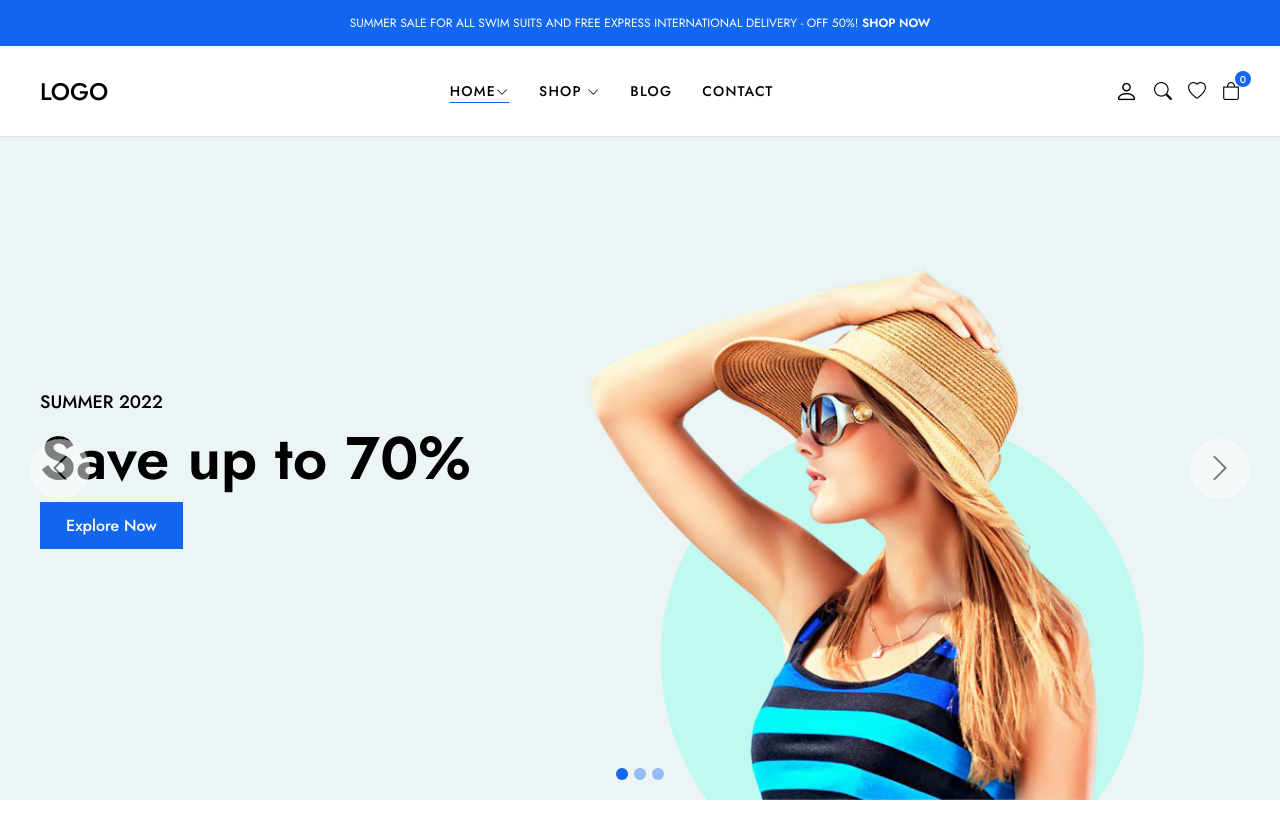
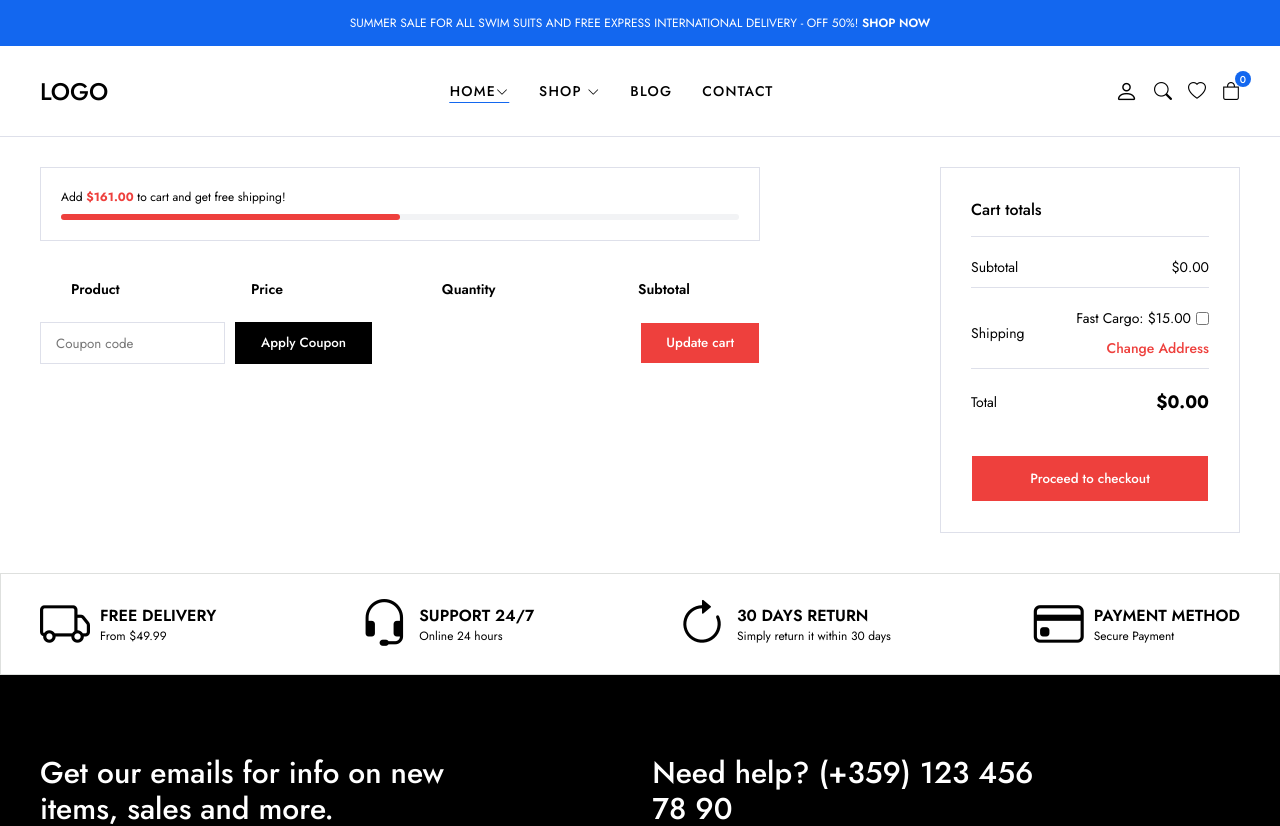
Before and after one commit to AydanKara/Projects, a React (Vite) app in the folder MERN-Stack-E-commerce/frontend/: page / in a window 1280 px wide. Shown: the top 826 px of the page. Built offline with nearby package versions, Linux system fonts and the light colour scheme.

Commit message:
Remove Item from Cart
Cart Totals calculations settings

```diff
--- a/MERN-Stack-E-commerce/frontend/src/App.jsx
+++ b/MERN-Stack-E-commerce/frontend/src/App.jsx
@@ -1,19 +1,19 @@
-import HomePage from "./pages/HomePage";
+/* import HomePage from "./pages/HomePage"; */
 import "./App.css";
 /* import ProductDetailsPage from "./pages/ProductDetailsPage"; */
 /* import BlogDetailsPage from "./pages/BlogDetailsPage"; */
 /* import BlogPage from "./pages/BlogPage"; */
-/* import CartPage from "./pages/CartPage"; */
+import CartPage from "./pages/CartPage";
 /* import AccountPage from "./pages/AccountPage"; */
 /* import ContactPage from "./pages/ContactPage"; */
 
 function App() {
   return (
     <>
-      <HomePage />
+      {/* <HomePage /> */}
       {/* <ContactPage /> */}
       {/* <AccountPage /> */}
-      {/* <CartPage /> */}
+      <CartPage />
       {/* <BlogPage /> */}
       {/* <BlogDetailsPage /> */}
       {/* <ProductDetailsPage /> */}
--- a/MERN-Stack-E-commerce/frontend/src/components/Cart/CartItem.jsx
+++ b/MERN-Stack-E-commerce/frontend/src/components/Cart/CartItem.jsx
@@ -1,17 +1,31 @@
-const CartItem = () => {
+import PropTypes from "prop-types";
+import { useContext } from "react";
+import { CartContext } from "../../context/CartProvider";
+
+const CartItem = ({ cartItem }) => {
+  const { removeFromCart } = useContext(CartContext);
   return (
     <tr className="cart-item">
       <td></td>
       <td className="cart-image">
-        <img src="img/products/product1/1.png" alt="" />
-        <i className="bi bi-x delete-cart" data-id="1" />
+        <img src={cartItem.img.singleImage} alt={cartItem.name} />
+        <i
+          className="bi bi-x delete-cart"
+          onClick={() => removeFromCart(cartItem.id)}
+        />
       </td>
-      <td>Analogue Resin Strap</td>
-      <td>$108</td>
-      <td className="product-quantity">1</td>
-      <td className="product-subtotal">$108.00</td>
+      <td>{cartItem.name}</td>
+      <td>${cartItem.price.newPrice}</td>
+      <td className="product-quantity">{cartItem.quantity}</td>
+      <td className="product-subtotal">
+        ${(cartItem.price.newPrice * cartItem.quantity).toFixed(2)}
+      </td>
     </tr>
   );
 };
 
 export default CartItem;
+
+CartItem.propTypes = {
+  cartItem: PropTypes.object,
+};
--- a/MERN-Stack-E-commerce/frontend/src/components/Cart/CartTable.jsx
+++ b/MERN-Stack-E-commerce/frontend/src/components/Cart/CartTable.jsx
@@ -1,6 +1,10 @@
+import { useContext } from "react";
 import CartItem from "./CartItem";
+import { CartContext } from "../../context/CartProvider";
 
 const CartTable = () => {
+  const { cartItems } = useContext(CartContext);
+
   return (
     <table className="shop-table">
       <thead>
@@ -14,8 +18,9 @@ const CartTable = () => {
         </tr>
       </thead>
       <tbody className="cart-wrapper">
-        <CartItem />
-        <CartItem />
+        {cartItems.map((item) => (
+          <CartItem key={item.id} cartItem={item} />
+        ))}
       </tbody>
     </table>
   );
--- a/MERN-Stack-E-commerce/frontend/src/components/Cart/CartTotals.jsx
+++ b/MERN-Stack-E-commerce/frontend/src/components/Cart/CartTotals.jsx
@@ -1,4 +1,25 @@
+import { useContext, useState } from "react";
+import { CartContext } from "../../context/CartProvider";
+
 const CartTotals = () => {
+  const [fastCargoChecked, setFastCargoChecked] = useState(false);
+  const { cartItems } = useContext(CartContext);
+
+  const cartItemTotals = cartItems.map((item) => {
+    const itemTotal = item.price.newPrice * item.quantity;
+    return itemTotal;
+  });
+
+  const subTotals = cartItemTotals.reduce((previousValue, currentValue) => {
+    return previousValue + currentValue;
+  }, 0);
+
+  const cargoFee = 15;
+
+  const cartTotals = fastCargoChecked
+    ? (subTotals + cargoFee).toFixed(2)
+    : subTotals.toFixed(2);
+
   return (
     <div className="cart-collaterals">
       <div className="cart-totals">
@@ -8,7 +29,7 @@ const CartTotals = () => {
             <tr className="cart-subtotal">
               <th>Subtotal</th>
               <td>
-                <span id="subtotal">$256.00</span>
+                <span id="subtotal">${subTotals.toFixed(2)}</span>
               </td>
             </tr>
             <tr>
@@ -18,7 +39,12 @@ const CartTotals = () => {
                   <li>
                     <label>
                       Fast Cargo: $15.00
-                      <input type="checkbox" id="fast-cargo" />
+                      <input
+                        type="checkbox"
+                        id="fast-cargo"
+                        checked={fastCargoChecked}
+                        onChange={() => setFastCargoChecked(!fastCargoChecked)}
+                      />
                     </label>
                   </li>
                   <li>
@@ -30,7 +56,7 @@ const CartTotals = () => {
             <tr>
               <th>Total</th>
               <td>
-                <strong id="cart-total">$256.00</strong>
+                <strong id="cart-total">${cartTotals}</strong>
               </td>
             </tr>
           </tbody>
--- a/MERN-Stack-E-commerce/frontend/src/components/Products/ProductItem.jsx
+++ b/MERN-Stack-E-commerce/frontend/src/components/Products/ProductItem.jsx
@@ -4,7 +4,9 @@ import PropTypes from "prop-types";
 import "./ProductItem.css";
 
 const ProductItem = ({ product }) => {
-  const { addToCart } = useContext(CartContext);
+  const { cartItems, addToCart } = useContext(CartContext);
+
+  const filteredCart = cartItems.find((cartItem) => cartItem.id === product.id);
 
   return (
     <div className="product-item glide__slide">
@@ -45,7 +47,7 @@ const ProductItem = ({ product }) => {
         </div>
         <span className="product-discount">-{product.discount}%</span>
         <div className="product-links">
-          <button onClick={() => addToCart(product)}>
+          <button onClick={() => addToCart(product)} disabled={filteredCart}>
             <i className="bi bi-basket-fill" />
           </button>
           <button>
--- a/MERN-Stack-E-commerce/frontend/src/context/CartProvider.jsx
+++ b/MERN-Stack-E-commerce/frontend/src/context/CartProvider.jsx
@@ -16,7 +16,20 @@ const CartProvider = (props) => {
 
   const addToCart = (cartItem) => {
     // setCartItems([...cartItems, cartItem]) 1. way
-    setCartItems((prevCart) => [...prevCart, cartItem]);
+    setCartItems((prevCart) => [
+      ...prevCart,
+      {
+        ...cartItem,
+        quantity: cartItem.quantity ? cartItem.quantity : 1,
+      },
+    ]);
+  };
+
+  const removeFromCart = (itemId) => {
+    const filteredCartItems = cartItems.filter((cartItem) => {
+      return cartItem.id !== itemId;
+    });
+    setCartItems(filteredCartItems);
   };
 
   return (
@@ -24,6 +37,7 @@ const CartProvider = (props) => {
       value={{
         cartItems,
         addToCart,
+        removeFromCart,
       }}
     >
       {props.children}
```
